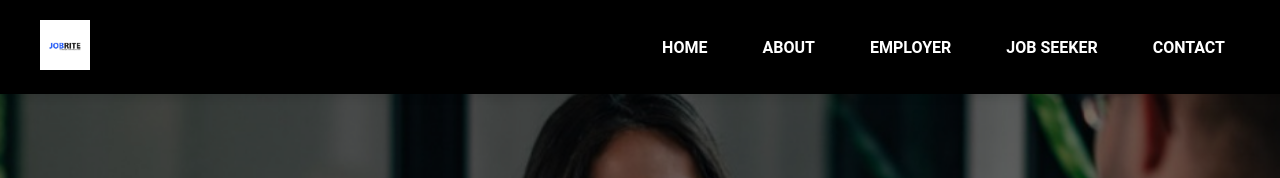
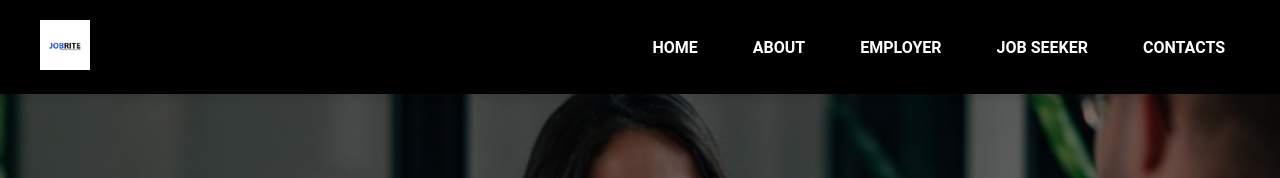
Before and after one commit to TehillahAddy/JOBRITE, a React (Create React App) app: page / in a window 1280 px wide. Shown: the top 178 px of the page. Built offline with nearby package versions, Linux system fonts and the light colour scheme.

Commit message:
made changes

```diff
--- a/src/components/LandingPage.js
+++ b/src/components/LandingPage.js
@@ -38,7 +38,7 @@
             </ul>
           </li>
 
-          <li><Link to="/contact">Contact</Link></li>
+          <li><Link to="/contact">Contacts</Link></li>
         </ul>
       </nav>
 
```
